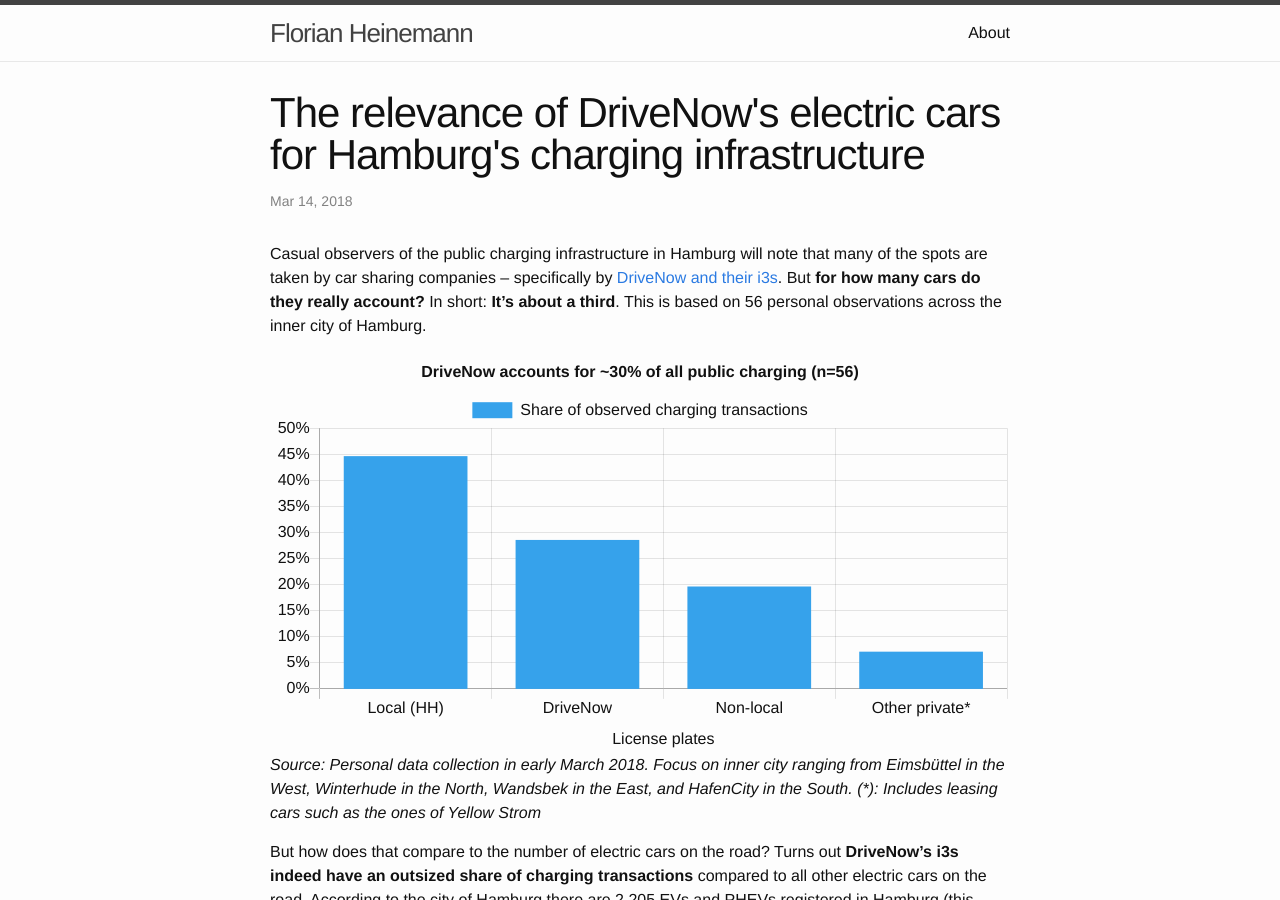
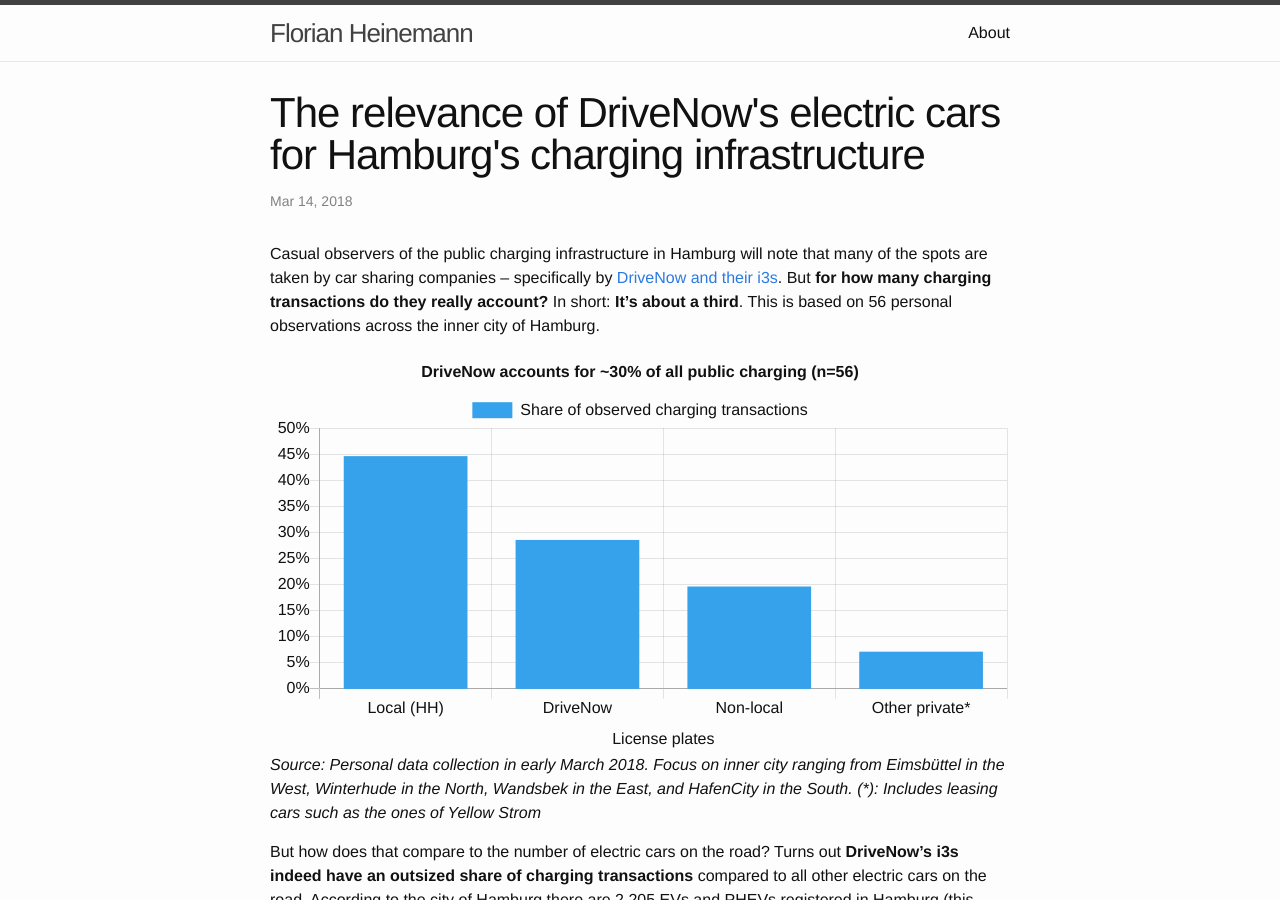
Before and after one commit to florianheinemann/www-florianheinemann-com, a Jekyll site: the page built from _posts/2018-03-14-How-car-sharing-is-impacting-charging-stations.markdown, in a window 1280 px wide and 900 px high. Built offline with Jekyll 4.4.1, drawn with Linux system fonts in a browser that asks for light colours; nearby versions of some CDN libraries.

Commit message:
FIX Typo

```diff
--- a/_posts/2018-03-14-How-car-sharing-is-impacting-charging-stations.markdown
+++ b/_posts/2018-03-14-How-car-sharing-is-impacting-charging-stations.markdown
@@ -5,7 +5,7 @@ date:   2018-03-14 11:05:31
 categories: eMobility
 ---
 
-Casual observers of the public charging infrastructure in Hamburg will note that many of the spots are taken by car sharing companies -- specifically by [DriveNow and their i3s](https://www.drive-now.com/de/de/cars/bmw-i3). But **for how many cars do they really account?** In short: **It's about a third**. This is based on 56 personal observations across the inner city of Hamburg.
+Casual observers of the public charging infrastructure in Hamburg will note that many of the spots are taken by car sharing companies -- specifically by [DriveNow and their i3s](https://www.drive-now.com/de/de/cars/bmw-i3). But **for how many charging transactions do they really account?** In short: **It's about a third**. This is based on 56 personal observations across the inner city of Hamburg.
 
 <div class="chart-container" style="position: relative; min-height:400px">
 <canvas id="chargingChart1"></canvas>
```
